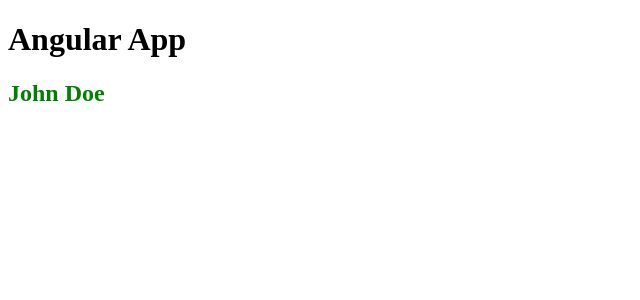
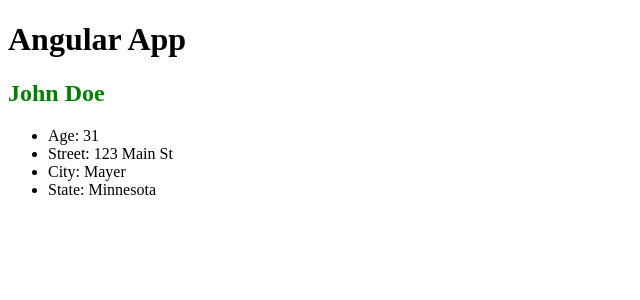
Before and after one commit to Cook1619/Angular-app-practice, an Angular app: page / in a window 1280 px wide. Shown: the top 300 px of the page, without its empty margins (0-640 px from the left). Built offline with nearby package versions, Linux system fonts and the light colour scheme.

Commit message:
String interpolation in use

```diff
--- a/src/app/components/user/user.component.html
+++ b/src/app/components/user/user.component.html
@@ -1 +1,8 @@
-<h2>John Doe</h2>
+<h2>{{ firstName }} {{lastName}}</h2>
+
+<ul>
+  <li>Age: {{ age }}</li>
+  <li>Street: {{ address.street }}</li>
+  <li>City: {{ address.city }}</li>
+  <li>State: {{ address.state }}</li>
+</ul>
--- a/src/app/components/user/user.component.ts
+++ b/src/app/components/user/user.component.ts
@@ -11,6 +11,11 @@
   firstName = 'John';
   lastName = 'Doe';
   age = 30;
+  address = {
+    street: '123 Main St',
+    city: 'Mayer',
+    state: 'Minnesota'
+  };
   // runs automatically when object is instanciated
   constructor() {
     this.sayHello();
```
